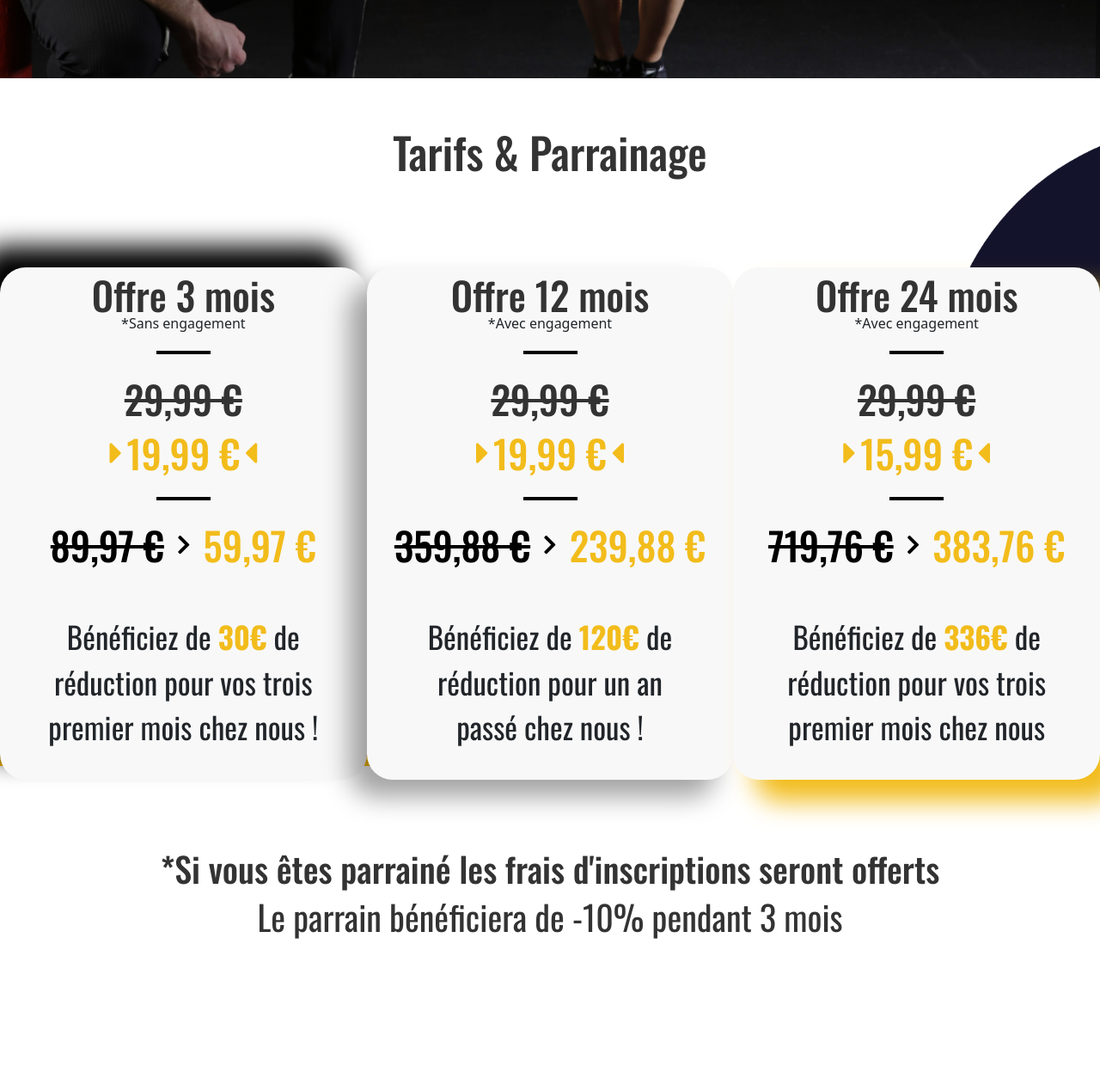
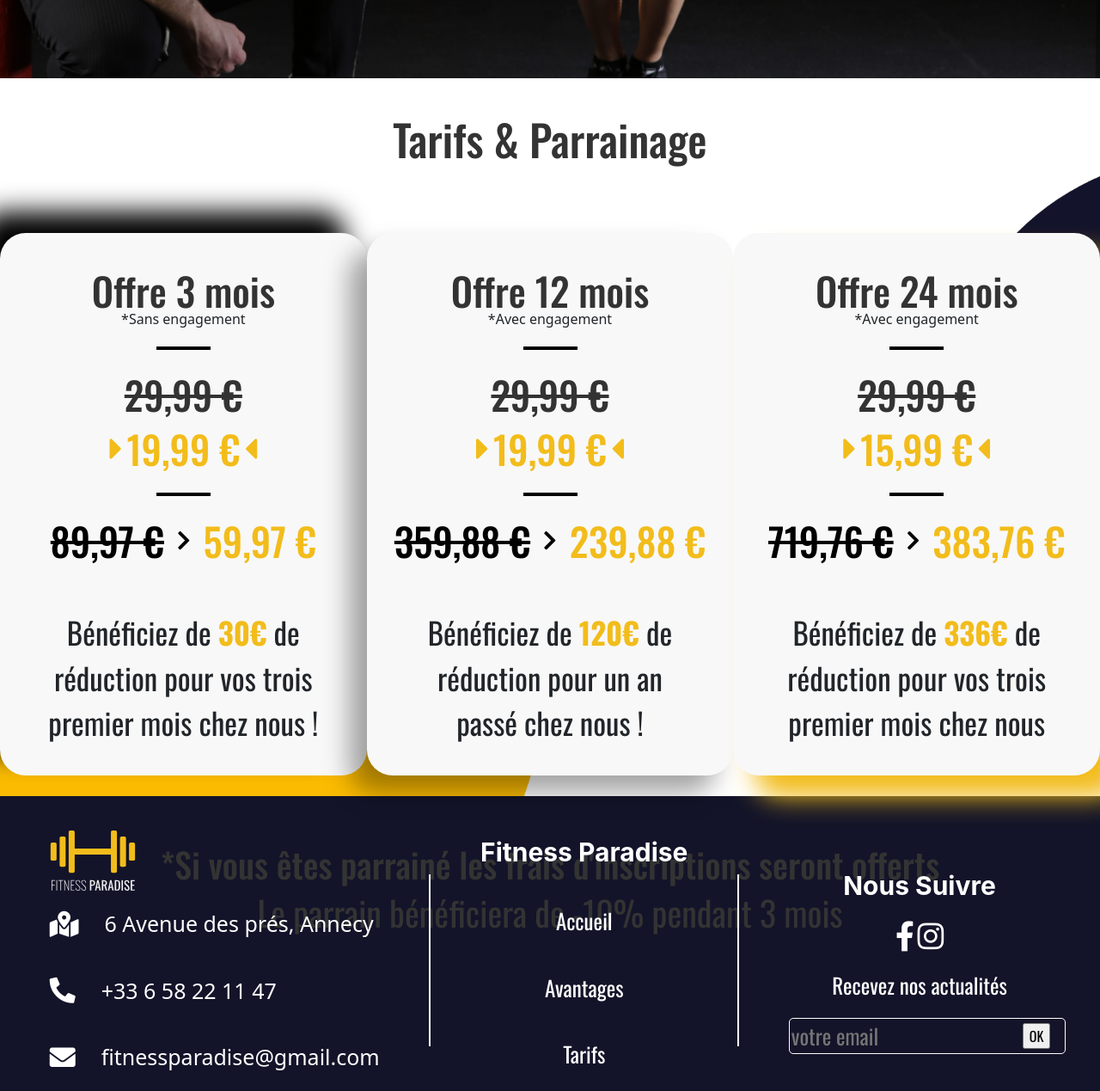
Before and after one commit to ToscaGitHub/paradise-fitness, a PHP site: page / in a window 1280 px wide. Shown: the part 1959-3228 px from the top of the page at 86% size. Before the commit the page ends 3051 px from the top, so only its background shows below. Run offline with PHP 8.4, Linux system fonts and the light colour scheme; some libraries are stand-ins or nearby versions.

Commit message:
ninth maj

```diff
--- a/css/style.css
+++ b/css/style.css
@@ -295,6 +295,22 @@
 
 }
 
+.social {
+
+    width: 462px;
+
+    text-align: center;
+
+    font-size: 40px;
+
+}
+
+.social a {
+
+    color: #ffffff;
+
+}
+
 
 
 
@@ -465,8 +481,6 @@
 
     height: 100vh;
 
-    padding-top: 50px;
-
 }
 
 .offersPart h3{
@@ -477,7 +491,8 @@
 
     text-align: center;
 
-    margin-bottom: 100px;
+    margin-top: 35px;
+    margin-bottom: 75px;
 
 }
 
@@ -680,3 +695,178 @@
     margin-top: 0;
 
 }
+
+
+
+
+
+
+
+
+
+
+.footer {
+
+    background-color: #131429;
+
+    padding-top: 40px;
+
+    display: flex;
+    flex-direction: row;
+
+    justify-content: space-evenly;
+    align-items: center;
+
+}
+
+.separation {
+
+	height: 200px;
+	width : 2px;
+	background: #ffffff;
+
+}
+
+.footerPart1DIV {
+
+
+    display: flex;
+    flex-direction: row;
+    align-items: center;
+
+}
+
+.footerPart1 img {
+
+    width: 100px;
+    height: 70px;
+
+}
+
+.footerPart1 i {
+
+    font-size: 30px;
+    margin-right: 30px;
+
+}
+
+.footerPart1 p {
+
+    color: #ffffff;
+
+    font-size: 25px;
+    font-weight: 300;
+
+}
+
+.mapFooter {
+
+    color: #ffffff;
+
+}
+
+.phoneFooter {
+
+    color: #ffffff;
+
+}
+
+.mailFooter {
+
+    color: #ffffff;
+
+}
+
+
+.footerPart2 {
+
+    font-family: 'Oswald', sans-serif;
+
+    display: flex;
+    flex-direction: column;
+    align-items: center;
+
+}
+
+.footerPart2 h3 {
+
+    color: #ffffff;
+
+    font-size: 30px;
+    font-weight: 700;
+
+}
+
+.footerPart2 p {
+
+    color: #ffffff;
+
+    font-size: 25px;
+    font-weight: 400;
+
+}
+
+.footerPart3 {
+
+    font-family: 'Oswald', sans-serif;
+
+    display: flex;
+    flex-direction: column;
+    align-items: center;
+
+}
+
+.footerPart3 h3 {
+
+    color: #ffffff;
+
+    font-size: 30px;
+    font-weight: 700;
+
+}
+
+.footerPart3 i {
+
+    color: #ffffff;
+
+    font-size: 35px;
+
+}
+
+.footerPart3 p {
+
+    color: #ffffff;
+
+    font-size: 25px;
+    font-weight: 400;
+
+}
+
+.footerPart3 form {
+
+    display: flex;
+    align-items: center;
+
+}
+
+
+
+.footerMail {
+
+    background-color: #131429;
+    border: 1px solid #ffffff;
+    border-radius: 5px;
+
+    color: #ffffff;
+    font-family: 'Oswald', sans-serif;
+    font-size: 25px;
+
+    padding-right: 55px;
+
+}
+
+.footerSub {
+
+    margin-left: -50px;
+
+}
--- a/index.php
+++ b/index.php
@@ -26,7 +26,7 @@
         <hr>
         <h3 class="uk-animation-slide-top-small">Un cours d'essai gratuit</h3>
 
-        <form  class="uk-animation-slide-left" action="POST">
+        <form  class="uk-animation-slide-left" action="" method="POST">
 
             <div class="uk-inline mail">
                 <span class="uk-form-icon emailIcon" uk-icon="icon: mail; ratio: 2"></span>
@@ -37,6 +37,13 @@
             <input type="submit" value="S'INSCRIRE !">
 
         </form>
+
+        <div class="social" uk-scrollspy="target: > a; cls: uk-animation-fade; repeat: true">
+
+            <a href="https://www.instagram.com/fitness.paradise_annecy/?hl=fr" target="_blank"  uk-scrollspy-class="uk-animation-scale-up"><i class="fab fa-instagram"></i></a>
+            <a href="https://www.facebook.com/FitnessParadise74" target="_blank" uk-scrollspy-class="uk-animation-scale-up"><i class="fab fa-facebook-square"></i></a>
+
+        </div>
 
     </div>
 
@@ -89,9 +96,9 @@
 
     <h3>Tarifs & Parrainage</h3>
 
-    <div class="allOffers">
+    <div class="allOffers" uk-scrollspy="target: > div; cls: uk-animation-fade; delay: 500">
 
-        <div class="offer offer1">
+        <div class="offer offer1" uk-scrollspy-class="uk-animation-slide-left">
 
             <h3>Offre 3 mois</h3>
             <p>*Sans engagement</p>
@@ -126,7 +133,7 @@
         </div>
 
 
-        <div class="offer offer2">
+        <div class="offer offer2" uk-scrollspy-class="uk-animation-slide-left">
 
             <h3>Offre 12 mois</h3>
             <p>*Avec engagement</p>
@@ -159,7 +166,7 @@
         </div>
 
 
-        <div class="offer offer3">
+        <div class="offer offer3" uk-scrollspy-class="uk-animation-slide-left">
 
             <h3>Offre 24 mois</h3>
             <p>*Avec engagement</p>
@@ -203,7 +210,52 @@
 
 </div>
 
+<div class="footer">
 
+    <div class="footerPart1">
+
+        <img src="images/logo.svg" alt="logo footer">
+        <div class="footerPart1DIV">
+        <i class="fas fa-map-marked-alt mapFooter"></i>
+            <p>6 Avenue des prés, Annecy</p>
+        </div>
+        <div class="footerPart1DIV">
+            <i class="fas fa-phone-alt phoneFooter"></i>
+            <p>+33 6 58 22 11 47</p>
+        </div>
+        <div class="footerPart1DIV">
+            <i class="fas fa-envelope mailFooter"></i>
+            <p>fitnessparadise@gmail.com</p>
+        </div>
+
+    </div>
+    <span class="separation"></span>
+    <div class="footerPart2">
+
+        <h3>Fitness Paradise</h3>
+        <p>Accueil</p>
+        <p>Avantages</p>
+        <p>Tarifs</p>
+
+    </div>
+    <span class="separation"></span>
+    <div class="footerPart3">
+
+        <h3>Nous Suivre</h3>
+        <div>
+            <a href="https://www.facebook.com/FitnessParadise74" target="_blank"  ><i class="fab fa-facebook-f"></i></a>
+            <a href="https://www.instagram.com/fitness.paradise_annecy/?hl=fr" target="_blank"  ><i class="fab fa-instagram"></i></a>
+        </div>
+        <p>Recevez nos actualités</p>
+        <form action="" method="POST">
+            <input type="email" class="footerMail" placeholder="votre email">
+            <input type="submit" value="OK" class="footerSub">
+        </form>
+
+    </div>
+
+
+</div>
 
 
 
```
